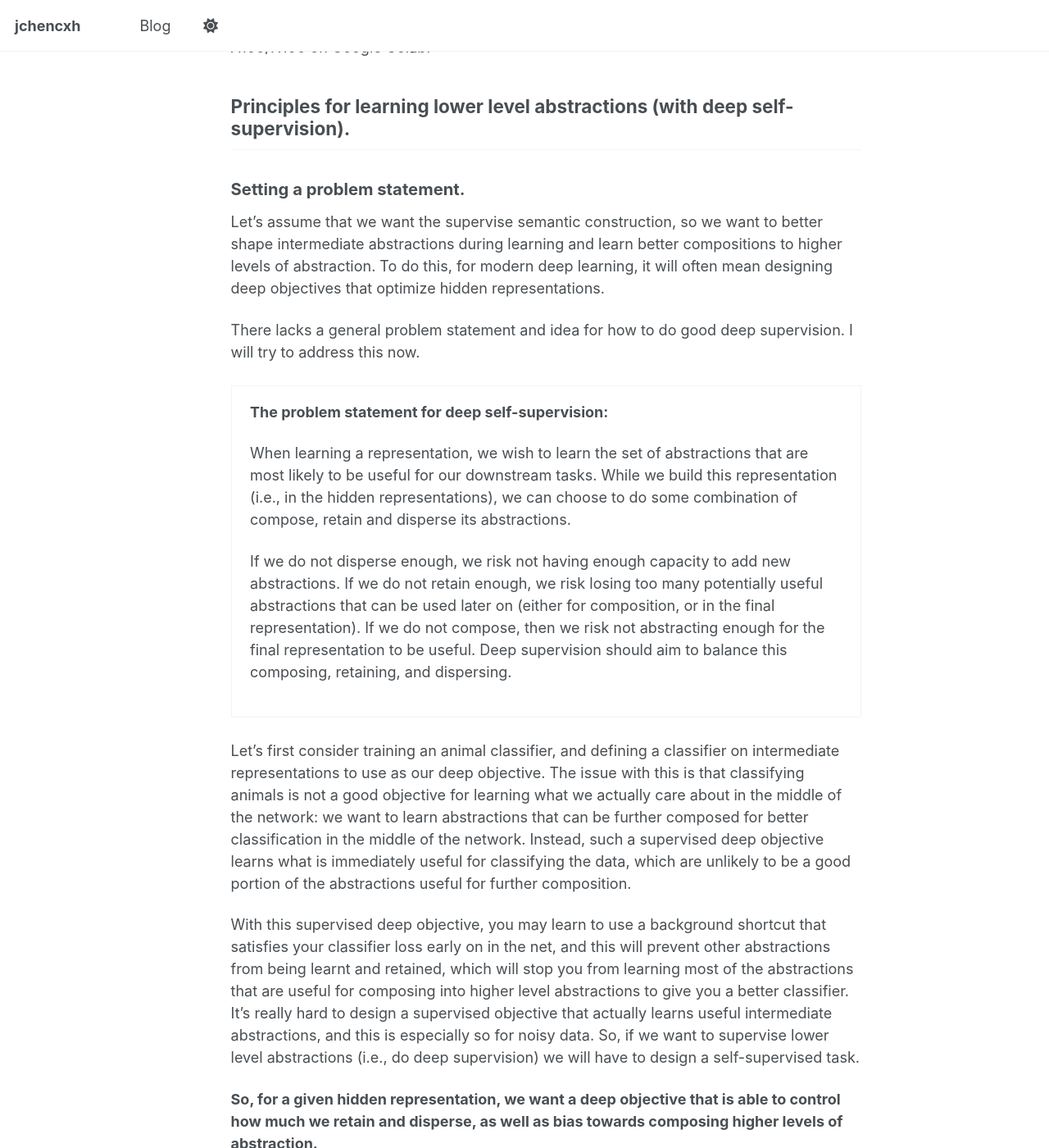
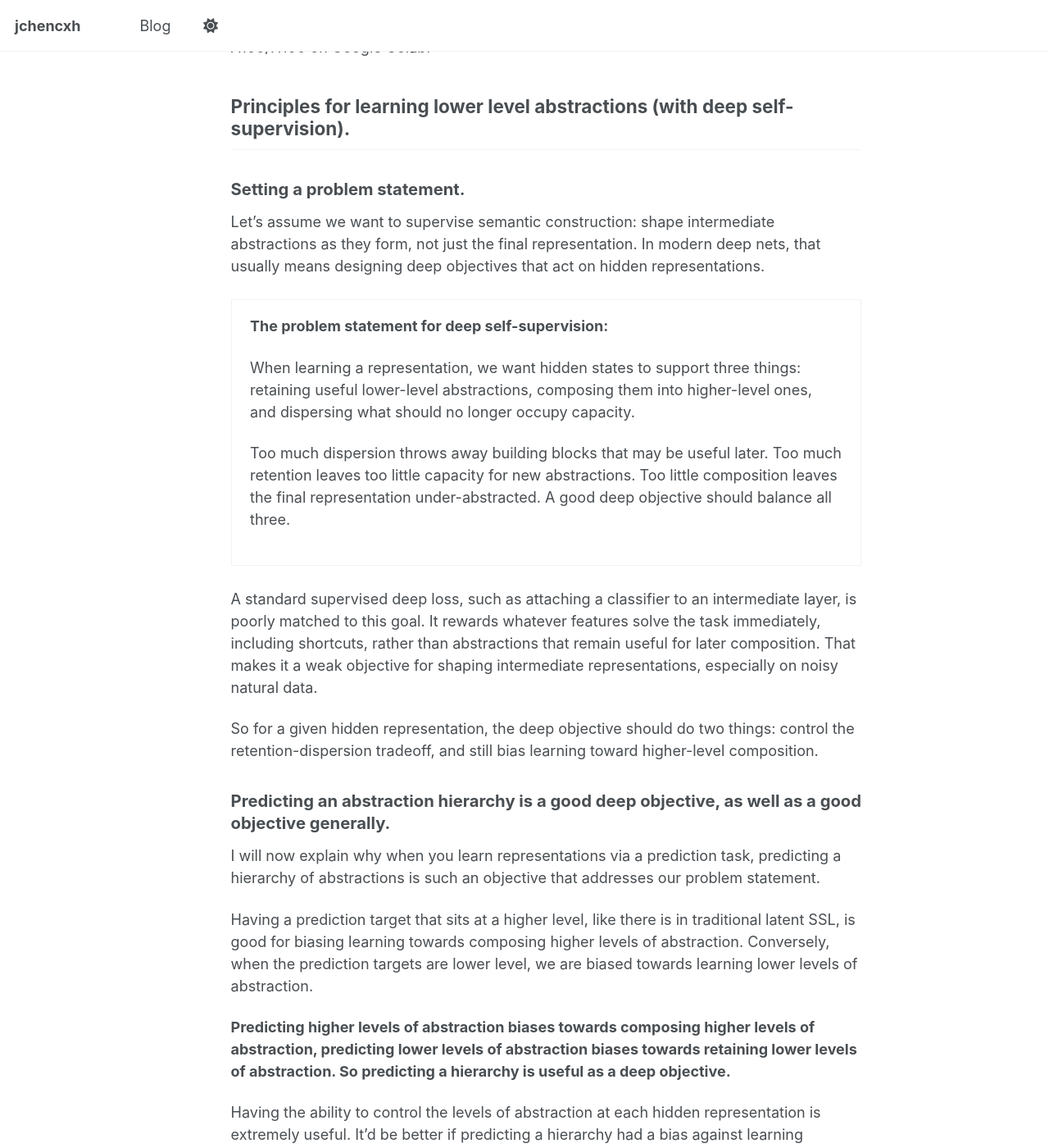
Before and after one commit to jchencxh/jchencxh.github.io, a Jekyll site: the page built from _posts/2026-03-17-constructive-self-supervised-learning-part-1.md, in a window 1280 px wide and 1400 px high, scrolled down 1814 px. Shown: the whole window at 82% size. Built offline with Jekyll 4.4.1, drawn with Linux system fonts in a browser that asks for light colours; a script that is not in the unit is left out.

Commit message:
condense supervised classifier exampel

```diff
--- a/_posts/2026-03-17-constructive-self-supervised-learning-part-1.md
+++ b/_posts/2026-03-17-constructive-self-supervised-learning-part-1.md
@@ -46,7 +46,7 @@ The data and code can be found [here](https://drive.google.com/drive/u/0/folders
 
 ### Setting a problem statement.
 
-Let's assume that we want the supervise semantic construction, so we want to better shape intermediate abstractions during learning and learn better compositions to higher levels of abstraction. To do this, for modern deep learning, it will often mean designing deep objectives that optimize hidden representations.
+<!-- Let's assume that we want the supervise semantic construction, so we want to better shape intermediate abstractions during learning and learn better compositions to higher levels of abstraction. To do this, for modern deep learning, it will often mean designing deep objectives that optimize hidden representations.
 
 There lacks a general problem statement and idea for how to do good deep supervision. I will try to address this now.
 
@@ -56,13 +56,28 @@ There lacks a general problem statement and idea for how to do good deep supervi
 When learning a representation, we wish to learn the set of abstractions that are most likely to be useful for our downstream tasks. While we build this representation (i.e., in the hidden representations), we can choose to do some combination of compose, retain and disperse its abstractions.
 
 If we do not disperse enough, we risk not having enough capacity to add new abstractions. If we do not retain enough, we risk losing too many potentially useful abstractions that can be used later on (either for composition, or in the final representation). If we do not compose, then we risk not abstracting enough for the final representation to be useful. Deep supervision should aim to balance this composing, retaining, and dispersing.
+</div> -->
+
+Let’s assume we want to supervise semantic construction: shape intermediate abstractions as they form, not just the final
+representation. In modern deep nets, that usually means designing deep objectives that act on hidden representations.
+
+<div markdown="1" style="margin: 1.5rem 0; padding: 1rem 1.25rem; border: 1px solid var(--global-border-color); border-radius: 0;
+text-indent: 0;">
+**The problem statement for deep self-supervision:**
+
+When learning a representation, we want hidden states to support three things: retaining useful lower-level abstractions, composing
+them into higher-level ones, and dispersing what should no longer occupy capacity.
+
+Too much dispersion throws away building blocks that may be useful later. Too much retention leaves too little capacity for new
+abstractions. Too little composition leaves the final representation under-abstracted. A good deep objective should balance all
+three.
 </div>
 
-Let's first consider training an animal classifier, and defining a classifier on intermediate representations to use as our deep objective. The issue with this is that classifying animals is not a good objective for learning what we actually care about in the middle of the network: we want to learn abstractions that can be further composed for better classification in the middle of the network. Instead, such a supervised deep objective learns what is immediately useful for classifying the data, which are unlikely to be a good portion of the abstractions useful for further composition.
+A standard supervised deep loss, such as attaching a classifier to an intermediate layer, is poorly matched to this goal. It rewards whatever features solve the task immediately, including shortcuts, rather than abstractions that remain useful for later composition. That makes it a weak objective for shaping intermediate representations, especially on noisy natural data.
 
-With this supervised deep objective, you may learn to use a background shortcut that satisfies your classifier loss early on in the net, and this will prevent other abstractions from being learnt and retained, which will stop you from learning most of the abstractions that are useful for composing into higher level abstractions to give you a better classifier. It's really hard to design a supervised objective that actually learns useful intermediate abstractions, and this is especially so for noisy data. So, if we want to supervise lower level abstractions (i.e., do deep supervision) we will have to design a self-supervised task.
+So for a given hidden representation, the deep objective should do two things: control the retention-dispersion tradeoff, and still
+bias learning toward higher-level composition.
 
-**So, for a given hidden representation, we want a deep objective that is able to control how much we retain and disperse, as well as bias towards composing higher levels of abstraction.**
 
 ### Predicting an abstraction hierarchy is a good deep objective, as well as a good objective generally.
 
```
